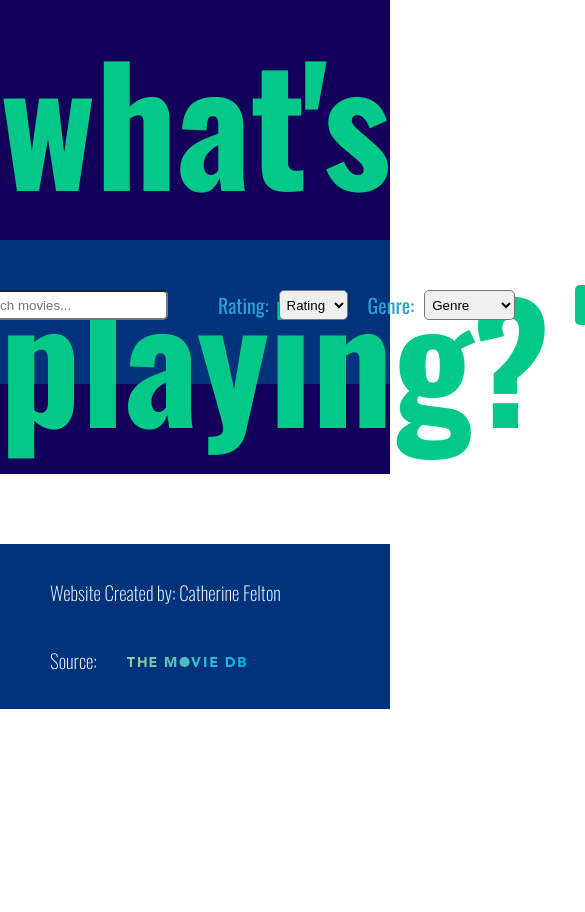
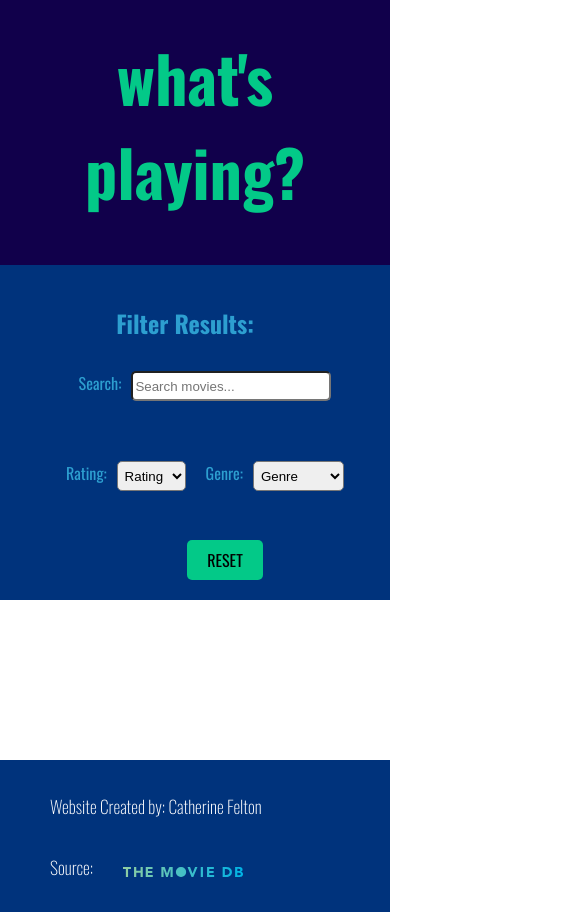
Before and after one commit to CatanneF/final_project_movie_website, a plain HTML site: page index.html in a window 390 px wide. Shown: the top 912 px of the page, 585 px wide, since content can reach past the window. Before the commit the page ends 844 px from the top, so only its background shows below. Drawn offline with nearby package versions, Linux system fonts and the light colour scheme; no server answers.

Commit message:
added responsiveness

```diff
--- a/style.css
+++ b/style.css
@@ -1,5 +1,5 @@
 :root {
-    --darkblue: #13005A;
+    --darkblue: #11004b;
     --medblue: #00337C;
     --ltblue: #2d9fd0;
     --green: #03C988;
@@ -14,24 +14,26 @@ body {
 header {
     background-color: var(--darkblue);
     margin: 0;
-    height: 200px;
+    min-height: 100px;
     padding-bottom: 40px;
 }
 
 #filter-section{
     display: flex;
+    flex-wrap: wrap;
     justify-content: center;
     padding: 20px;
     color: var(--darkblue);
 }
+
 
 h1 {
     text-align: center;
     color: var(--green);
     font-size: 10rem;
     background-color: var(--darkblue);
-    padding: 0;
-    margin: 0px 0px 200px;
+    padding: 5px;
+    margin: 0px 0px 2px;
 
 
 }
@@ -85,6 +87,10 @@ select {
     border: none;
     border-radius: 5px;
     margin: 25px 0 0 60px;
+}
+
+#reset-btn:hover {
+    font-size: 1.1rem;
 
 }
 
@@ -199,7 +205,7 @@ footer {
 }
 
 .close-popup:hover {
-    font-size: 22px;
+    font-weight: 700;
 }
 
 .popup-info {
@@ -225,5 +231,40 @@ footer {
     margin-top: 31px;
 }
 
-/*@media (max-width: 900px) {}
-*/
+@media (max-width: 1050px) {
+    h1 {
+        font-size: 7rem;
+        padding-top: 30px;
+    }
+
+    header {
+        min-height: 100px;
+    }
+
+    h2 {
+        font-size: 1.5rem;
+    }
+
+    label {
+        font-size: 1rem;
+    }
+    .popup-content {
+        width: 60%;
+        top: 34%;
+    }
+
+}
+
+@media (max-width: 750px) {
+    h1 {
+        font-size: 4rem;
+    }
+    .popup-content {
+        width: 90%;
+        top: 40%;
+    }
+
+    p {
+        font-size: 1.1rem;
+    }
+}
```
